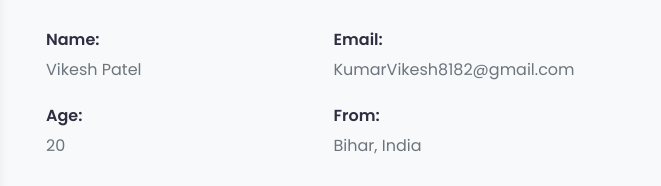
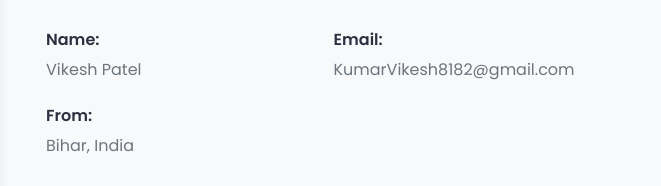
Before and after one commit to PatelVikesh/MyProtfolio, a plain HTML site: page index.html in a window 1280 px wide. Shown: the part 1260-1446 px from the top of the page, 619-1280 px from the left. Drawn offline with nearby package versions, Linux system fonts and the light colour scheme.

Commit message:
Update index.html

```diff
--- a/index.html
+++ b/index.html
@@ -96,10 +96,10 @@
                             <span>Email:</span>
                             <p>KumarVikesh8182@gmail.com</p>
                         </div>
-                        <div class="detail-item">
+<!--                         <div class="detail-item">
                             <span>Age:</span>
                             <p>20</p>
-                        </div>
+                        </div> -->
                         <div class="detail-item">
                             <span>From:</span>
                             <p>Bihar, India</p>
```
